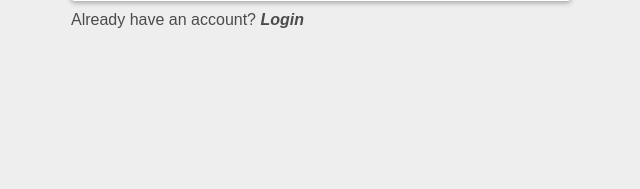
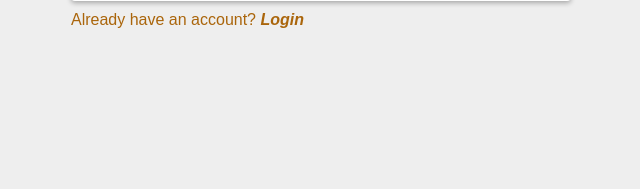
Before and after one commit to dev-gabrielchaves/Store-Inventory-Management, a Flask app: page /register in a window 1280 px wide. Shown: the part 611-800 px from the top of the page, without its empty margins (319-959 px from the left). Run offline with Flask 3, Linux system fonts and the light colour scheme.

Commit message:
Fixed CSS isssue

```diff
--- a/app/static/main.css
+++ b/app/static/main.css
@@ -245,17 +245,6 @@ a {
 .container .product-form .btn:active {
     opacity: 0.6;
 }
-.container .question {
-    color: rgb(75, 75, 75);
-    margin-top: 10px;
-}
-.container .question a{
-    color: rgb(75, 75, 75);
-    font-weight: bold;
-    font-style: italic;
-    text-decoration: none;
-    margin-top: 10px;
-}
 .container .product-form .form-group .invalid-feedback {
     margin-top: -13.5px;
     margin-bottom: 15px;
```
